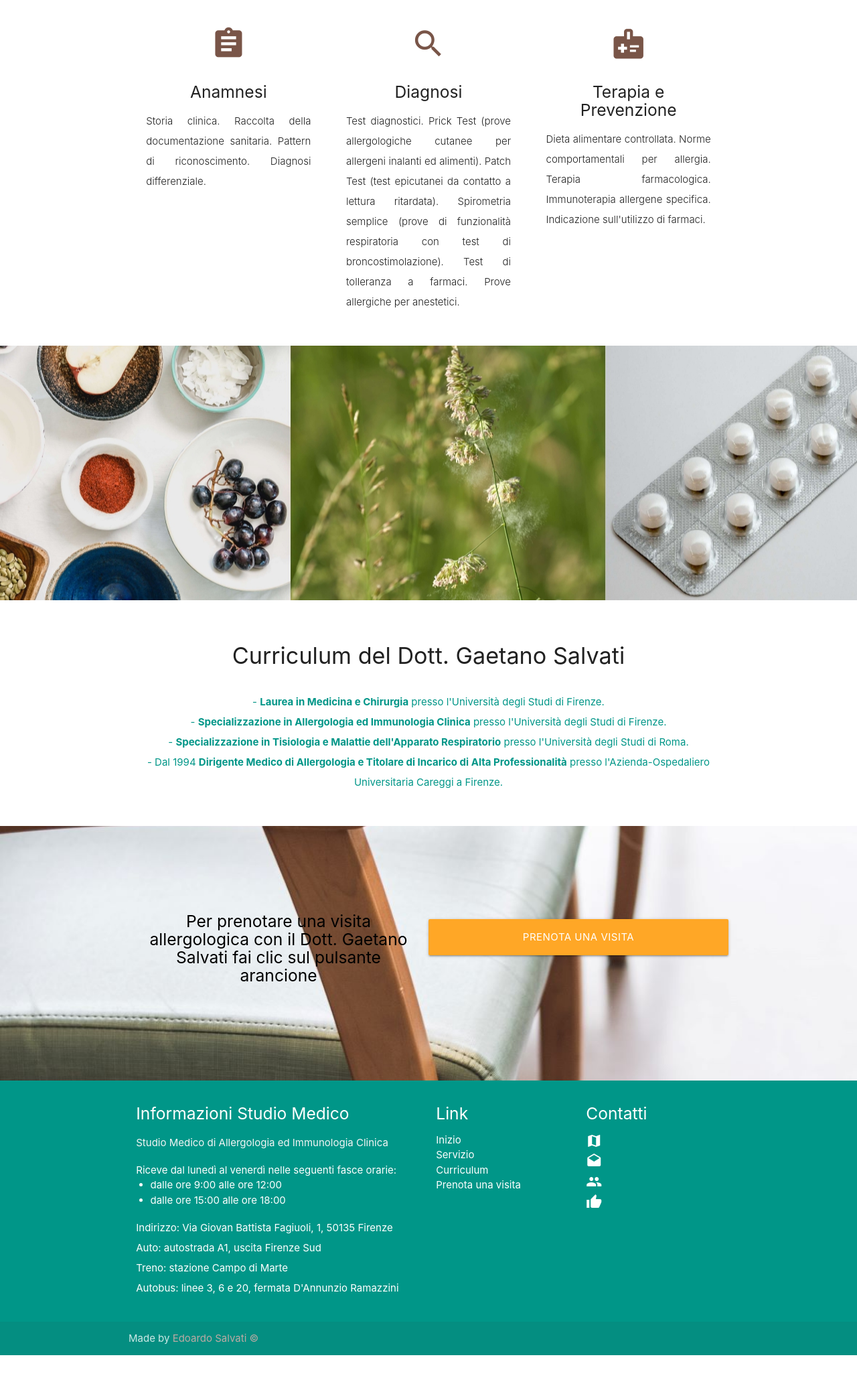
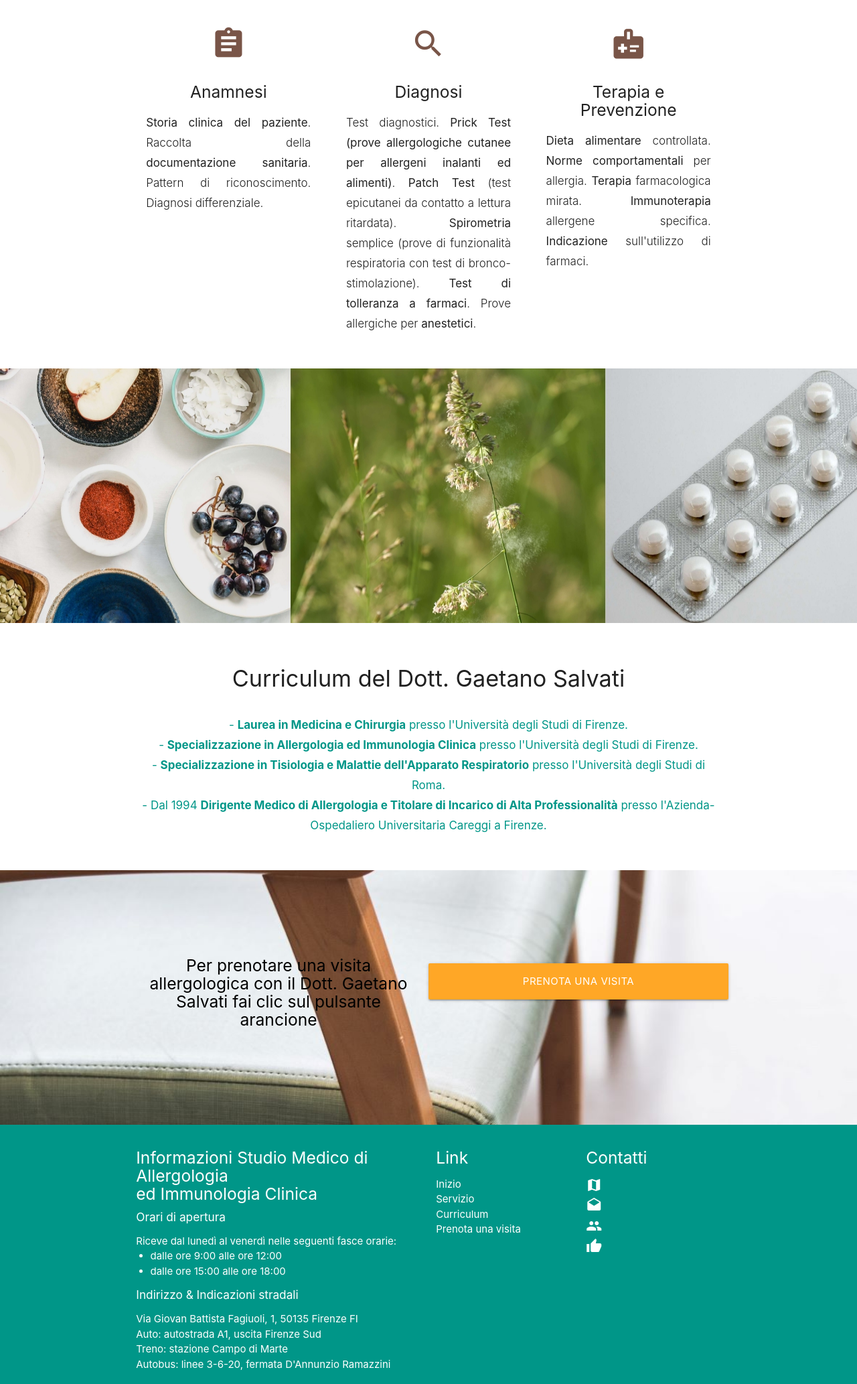
Before and after one commit to edoardo-salvati/dott, a plain HTML site: page index.html in a window 1280 px wide. Shown: the part 476-2542 px from the top of the page at 67% size. Before the commit the page ends 2499 px from the top, so only its background shows below. Drawn offline with nearby package versions, Linux system fonts and the light colour scheme.

Commit message:
Update 1

```diff
--- a/css/style.css
+++ b/css/style.css
@@ -22,6 +22,10 @@ p {
 
 .sidenav-trigger {
   color: #26a69a;
+}
+
+.fontinc{
+  font-size: 17px;
 }
 
 .parallax-container {
@@ -52,6 +56,12 @@ p {
   .navbar-fixed {
     display: none;
   }
+  #sottotitolo {
+    margin-top: -2%;
+  }
+  #download-button {
+    margin-top: -3%;
+  }
 }
 
 @media only screen and (max-width : 600px) {
@@ -65,7 +75,10 @@ p {
     display: none;
   }
   .servizio-icons {
-  margin-top: 20px;
+    margin-top: 20px;
+  }
+  #titolo {
+    margin-top: 1%;
   }
 }
 
@@ -80,10 +93,6 @@ footer.page-footer {
   margin: 0;
 }
 
-#titolo {
-  margin-top: 1%;
-}
-
 #download-button2 {
   width: 100%;
 }
@@ -91,3 +100,7 @@ footer.page-footer {
 #download-button3 {
   margin-top: 3%;
 }
+
+#indicazioni {
+  line-height: 1.5rem;
+}
--- a/index.html
+++ b/index.html
@@ -81,7 +81,7 @@
         <h1 class="header center teal-text text-lighten-2"><b>Dott. Gaetano Salvati</b></h1>
 
         <div class="row center">
-          <h4 class="header col s12 teal-text text-lighten-2"><b>Ambulatorio di Allergologia ed Immunologia Clinica</b></h4>
+          <h4 class="header col s12 teal-text text-lighten-2" id="sottotitolo"><b>Ambulatorio di Allergologia ed Immunologia Clinica</b></h4>
         </div>
 
         <div class="row center">
@@ -111,7 +111,7 @@
             <h2 class="center brown-text"><i class="material-icons">assignment</i></h2>
             <h5 class="center">Anamnesi</h5>
 
-            <p class="light" align="justify">Storia clinica. Raccolta della documentazione sanitaria. Pattern di riconoscimento. Diagnosi differenziale.</p>
+            <p class="light fontinc" align="justify"><b>Storia clinica del paziente</b>. Raccolta della <b>documentazione sanitaria</b>. Pattern di riconoscimento. Diagnosi differenziale.</p>
           </div>
 
         </div>
@@ -122,7 +122,7 @@
             <h2 class="center brown-text"><i class="material-icons">search</i></h2>
             <h5 class="center">Diagnosi</h5>
 
-            <p class="light" align="justify">Test diagnostici. Prick Test (prove allergologiche cutanee per allergeni inalanti ed alimenti). Patch Test (test epicutanei da contatto a lettura ritardata). Spirometria semplice (prove di funzionalità respiratoria con test di broncostimolazione). Test di tolleranza a farmaci. Prove allergiche per anestetici.</p>
+            <p class="light fontinc" align="justify">Test diagnostici. <b>Prick Test (prove allergologiche cutanee per allergeni inalanti ed alimenti)</b>. <b>Patch Test</b> (test epicutanei da contatto a lettura ritardata). <b>Spirometria</b> semplice (prove di funzionalità respiratoria con test di bronco-stimolazione). <b>Test di tolleranza a farmaci</b>. Prove allergiche per <b>anestetici</b>.</p>
           </div>
 
         </div>
@@ -133,7 +133,7 @@
             <h2 class="center brown-text"><i class="material-icons">medical_information</i></h2>
             <h5 class="center">Terapia e Prevenzione</h5>
 
-            <p class="light" align="justify">Dieta alimentare controllata. Norme comportamentali per allergia. Terapia farmacologica. Immunoterapia allergene specifica. Indicazione sull'utilizzo di farmaci.</p>
+            <p class="light fontinc" align="justify"><b>Dieta alimentare</b> controllata. <b>Norme comportamentali</b> per allergia. <b>Terapia</b> farmacologica mirata. <b>Immunoterapia</b> allergene specifica. <b>Indicazione</b> sull'utilizzo di farmaci.</p>
           </div>
 
         </div>
@@ -194,7 +194,7 @@
 
           <h3><i class="mdi-content-send brown-text"></i></h3>
           <h4>Curriculum del Dott. Gaetano Salvati</h4>
-          <ul id="cv" class="teal-text">
+          <ul id="cv" class="teal-text fontinc">
             <li>- <b>Laurea in Medicina e Chirurgia</b> presso l'Università degli Studi di Firenze.</li>
             <li>- <b>Specializzazione in Allergologia ed Immunologia Clinica</b> presso l'Università degli Studi di Firenze.</li>
             <li>- <b>Specializzazione in Tisiologia e Malattie dell'Apparato Respiratorio</b> presso l'Università degli Studi di Roma.</li>
@@ -238,15 +238,18 @@
       <div class="row">
 
         <div class="col l6 s12">
-          <h5 class="white-text">Informazioni Studio Medico</h5>
+          <h5 class="white-text">Informazioni Studio Medico di Allergologia<br>ed Immunologia Clinica</h5>
 
-          <p class="grey-text text-lighten-4">Studio Medico di Allergologia ed Immunologia Clinica</p>
+          <!--<p class="grey-text text-lighten-4">Studio Medico di Allergologia ed Immunologia Clinica</p>-->
+          <h6>Orari di apertura</h6>
           <ul>
             Riceve dal lunedì al venerdì nelle seguenti fasce orarie:
             <li style="list-style-type:disc; margin-left: 5%;">dalle ore 9:00 alle ore 12:00</li>
             <li style="list-style-type:disc; margin-left: 5%;">dalle ore 15:00 alle ore 18:00</li>
           </ul>
-          <p>Indirizzo: Via Giovan Battista Fagiuoli, 1, 50135 Firenze<br>Auto: autostrada A1, uscita Firenze Sud<br>Treno: stazione Campo di Marte<br>Autobus: linee 3, 6 e 20, fermata D'Annunzio Ramazzini</p>
+
+          <h6 class="white-text">Indirizzo & Indicazioni stradali</h6>
+          <p id=indicazioni>Via Giovan Battista Fagiuoli, 1, 50135 Firenze FI<br>Auto: autostrada A1, uscita Firenze Sud<br>Treno: stazione Campo di Marte<br>Autobus: linee 3-6-20, fermata D'Annunzio Ramazzini</p>
 
           <!--<iframe src="https://www.google.com/maps/embed?pb=!1m18!1m12!1m3!1d2880.955864282333!2d11.289152599999998!3d43.773775!2m3!1f0!2f0!3f0!3m2!1i1024!2i768!4f13.1!3m3!1m2!1s0x132a54652ae00ed3%3A0x2d487c36f7f3ee8b!2sVia%20Giovan%20Battista%20Fagiuoli%2C%201%2C%2050135%20Firenze%20FI!5e0!3m2!1sit!2sit!4v1661334185100!5m2!1sit!2sit" width="400" height="300" style="border:0;" allowfullscreen="" loading="lazy" referrerpolicy="no-referrer-when-downgrade"></iframe>-->
         </div>
```
